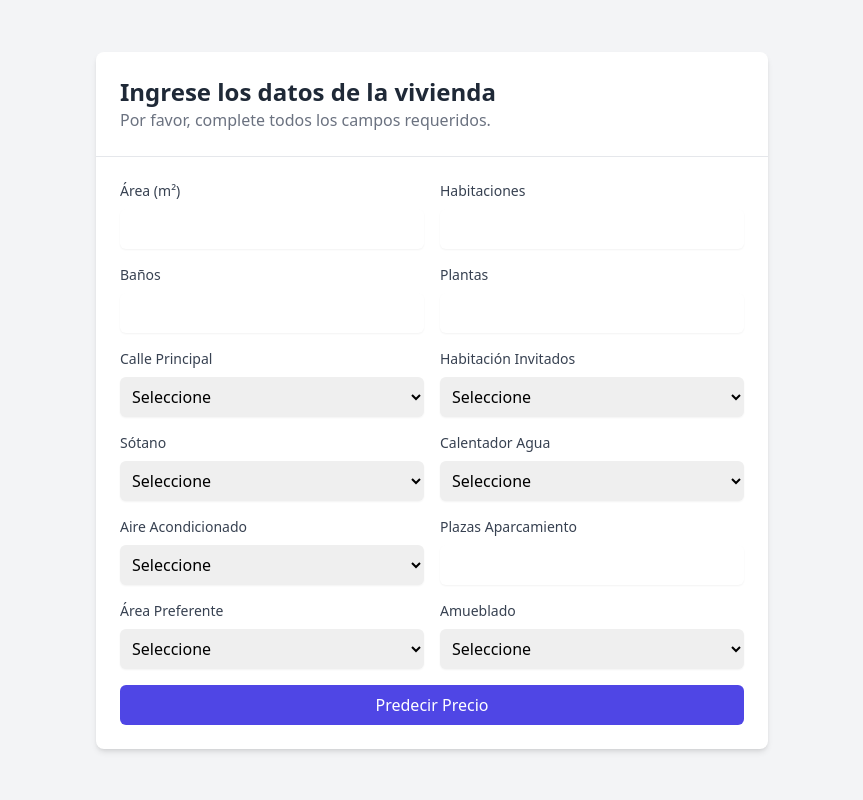
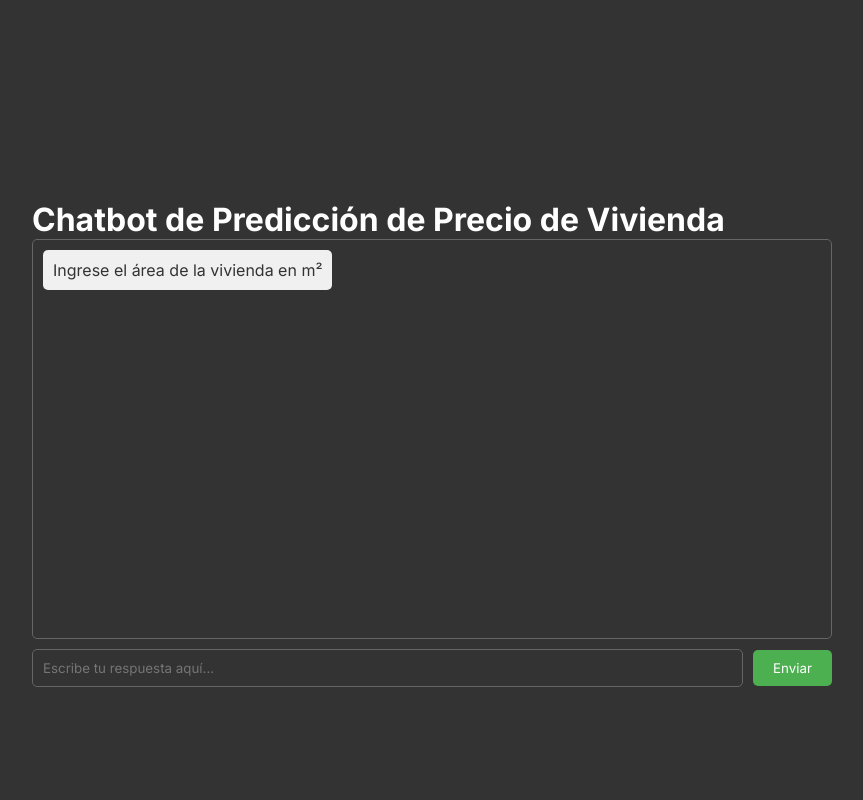
Before and after one commit to forjoa/chatbot-ia, a Flask app: page / in a window 1280 px wide. Shown: the whole page, without its empty margins (208-1071 px from the left). Run offline with Flask 3, Linux system fonts and the light colour scheme; parts of the project's set-up code (start-up, migrations or seed data) failed here and were passed over; some libraries are stand-ins or nearby versions.

Commit message:
feat: finish chatbot

```diff
--- a/templates/index.html
+++ b/templates/index.html
@@ -1,103 +1,178 @@
 <!DOCTYPE html>
 <html lang="es">
+
 <head>
     <meta charset="UTF-8">
-    <meta name="viewport" content="width=device-width, initial-scale=1.0">
-    <script src="https://cdn.tailwindcss.com"></script>
-    <title>Predicción de Precio de Vivienda</title>
+    <title>House price prediction</title>
+    <style>
+        @import url('https://fonts.googleapis.com/css2?family=Inter:ital,opsz,wght@0,14..32,100..900;1,14..32,100..900&display=swap');
+
+        * {
+            margin: 0;
+            padding: 0;
+            box-sizing: border-box;
+            font-family: "Inter", sans-serif;
+            background-color: #333;
+        }
+
+        h1 {
+            color: #fff;
+        }
+
+        body {
+            margin: auto;
+            width: 800px;
+            margin-top: 200px;
+        }
+
+        #chat-container {
+            border: 1px solid #666;
+            border-radius: 5px;
+            padding: 10px;
+            margin-bottom: 10px;
+            height: 400px;
+            overflow-y: scroll;
+            display: flex;
+            flex-direction: column;
+        }
+
+        #user-input-container {
+            display: flex;
+            align-items: center;
+        }
+
+        #user-input {
+            flex: 1;
+            padding: 10px;
+            border: 1px solid #666;
+            border-radius: 5px;
+            outline: none;
+            color: #fff;
+        }
+
+        #send-btn {
+            margin-left: 10px;
+            padding: 10px 20px;
+            background-color: #4CAF50;
+            color: white;
+            border: none;
+            border-radius: 5px;
+            cursor: pointer;
+        }
+
+        .message.bot {
+            margin-bottom: 10px;
+            text-align: left;
+            width: 100%;
+            display: flex;
+            justify-content: flex-start;
+
+            & p {
+                color: #333;
+                padding: 10px;
+                border-radius: 5px;
+                background-color: #f0f0f0;
+                width: fit-content;
+            }
+        }
+
+        .message.user {
+            margin-bottom: 10px;
+            text-align: right;
+            width: 100%;
+            display: flex;
+            justify-content: flex-end;
+
+            & p {
+                color: white;
+                padding: 10px;
+                border-radius: 5px;
+                background-color: #4CAF50;
+                width: fit-content;
+            }
+        }
+    </style>
 </head>
-<body class="bg-gray-100 min-h-screen flex items-center justify-center">
-    <div class="container mx-auto p-4">
-        <div class="bg-white shadow-md rounded-lg w-full max-w-2xl mx-auto">
-            <div class="p-6 border-b">
-                <h2 class="text-2xl font-bold text-gray-800">Ingrese los datos de la vivienda</h2>
-                <p class="text-gray-500">Por favor, complete todos los campos requeridos.</p>
-            </div>
-            <form action="/predict" method="post" class="p-6 space-y-4">
-                <div class="grid grid-cols-1 md:grid-cols-2 gap-4">
-                    <div class="space-y-2">
-                        <label for="area" class="block text-sm font-medium text-gray-700">Área (m²)</label>
-                        <input id="area" name="area" type="number" required class="p-2 p-2 mt-1 block w-full rounded-md border-gray-300 shadow-sm focus:border-indigo-300 focus:ring focus:ring-indigo-200 focus:ring-opacity-50">
-                    </div>
-                    <div class="space-y-2">
-                        <label for="bedrooms" class="block text-sm font-medium text-gray-700">Habitaciones</label>
-                        <input id="bedrooms" name="bedrooms" type="number" required class="p-2 mt-1 block w-full rounded-md border-gray-300 shadow-sm focus:border-indigo-300 focus:ring focus:ring-indigo-200 focus:ring-opacity-50">
-                    </div>
-                    <div class="space-y-2">
-                        <label for="bathrooms" class="block text-sm font-medium text-gray-700">Baños</label>
-                        <input id="bathrooms" name="bathrooms" type="number" required class="p-2 mt-1 block w-full rounded-md border-gray-300 shadow-sm focus:border-indigo-300 focus:ring focus:ring-indigo-200 focus:ring-opacity-50">
-                    </div>
-                    <div class="space-y-2">
-                        <label for="stories" class="block text-sm font-medium text-gray-700">Plantas</label>
-                        <input id="stories" name="stories" type="number" required class="p-2 mt-1 block w-full rounded-md border-gray-300 shadow-sm focus:border-indigo-300 focus:ring focus:ring-indigo-200 focus:ring-opacity-50">
-                    </div>
-                    <div class="space-y-2">
-                        <label for="mainroad" class="block text-sm font-medium text-gray-700">Calle Principal</label>
-                        <select name="mainroad" class="p-2 mt-1 block w-full rounded-md border-gray-300 shadow-sm focus:border-indigo-300 focus:ring focus:ring-indigo-200 focus:ring-opacity-50">
-                            <option value="">Seleccione</option>
-                            <option value="yes">Sí</option>
-                            <option value="no">No</option>
-                        </select>
-                    </div>
-                    <div class="space-y-2">
-                        <label for="guestroom" class="block text-sm font-medium text-gray-700">Habitación Invitados</label>
-                        <select name="guestroom" class="p-2 mt-1 block w-full rounded-md border-gray-300 shadow-sm focus:border-indigo-300 focus:ring focus:ring-indigo-200 focus:ring-opacity-50">
-                            <option value="">Seleccione</option>
-                            <option value="yes">Sí</option>
-                            <option value="no">No</option>
-                        </select>
-                    </div>
-                    <div class="space-y-2">
-                        <label for="basement" class="block text-sm font-medium text-gray-700">Sótano</label>
-                        <select name="basement" class="p-2 mt-1 block w-full rounded-md border-gray-300 shadow-sm focus:border-indigo-300 focus:ring focus:ring-indigo-200 focus:ring-opacity-50">
-                            <option value="">Seleccione</option>
-                            <option value="yes">Sí</option>
-                            <option value="no">No</option>
-                        </select>
-                    </div>
-                    <div class="space-y-2">
-                        <label for="hotwaterheating" class="block text-sm font-medium text-gray-700">Calentador Agua</label>
-                        <select name="hotwaterheating" class="p-2 mt-1 block w-full rounded-md border-gray-300 shadow-sm focus:border-indigo-300 focus:ring focus:ring-indigo-200 focus:ring-opacity-50">
-                            <option value="">Seleccione</option>
-                            <option value="yes">Sí</option>
-                            <option value="no">No</option>
-                        </select>
-                    </div>
-                    <div class="space-y-2">
-                        <label for="airconditioning" class="block text-sm font-medium text-gray-700">Aire Acondicionado</label>
-                        <select name="airconditioning" class="p-2 mt-1 block w-full rounded-md border-gray-300 shadow-sm focus:border-indigo-300 focus:ring focus:ring-indigo-200 focus:ring-opacity-50">
-                            <option value="">Seleccione</option>
-                            <option value="yes">Sí</option>
-                            <option value="no">No</option>
-                        </select>
-                    </div>
-                    <div class="space-y-2">
-                        <label for="parking" class="block text-sm font-medium text-gray-700">Plazas Aparcamiento</label>
-                        <input id="parking" name="parking" type="number" required class="p-2 mt-1 block w-full rounded-md border-gray-300 shadow-sm focus:border-indigo-300 focus:ring focus:ring-indigo-200 focus:ring-opacity-50">
-                    </div>
-                    <div class="space-y-2">
-                        <label for="prefarea" class="block text-sm font-medium text-gray-700">Área Preferente</label>
-                        <select name="prefarea" class="p-2 mt-1 block w-full rounded-md border-gray-300 shadow-sm focus:border-indigo-300 focus:ring focus:ring-indigo-200 focus:ring-opacity-50">
-                            <option value="">Seleccione</option>
-                            <option value="yes">Sí</option>
-                            <option value="no">No</option>
-                        </select>
-                    </div>
-                    <div class="space-y-2">
-                        <label for="furnished" class="block text-sm font-medium text-gray-700">Amueblado</label>
-                        <select name="furnished" class="p-2 mt-1 block w-full rounded-md border-gray-300 shadow-sm focus:border-indigo-300 focus:ring focus:ring-indigo-200 focus:ring-opacity-50">
-                            <option value="">Seleccione</option>
-                            <option value="furnished">Amueblado</option>
-                            <option value="semi-furnished">Semi-Amueblado</option>
-                            <option value="unfurnished">Sin Amueblar</option>
-                        </select>
-                    </div>
-                </div>
-                <button type="submit" class="w-full bg-indigo-600 text-white py-2 px-4 rounded-md hover:bg-indigo-700 focus:outline-none focus:ring-2 focus:ring-indigo-500 focus:ring-offset-2">
-                    Predecir Precio
-                </button>
-            </form>
-        </div>
+
+<body>
+    <h1>Chatbot de Predicción de Precio de Vivienda</h1>
+    <div id="chat-container"></div>
+    <div id="user-input-container">
+        <input type="text" id="user-input" placeholder="Escribe tu respuesta aquí..." autofocus>
+        <button id="send-btn">Enviar</button>
     </div>
+
+    <script>
+        const chatContainer = document.getElementById('chat-container');
+        const userInput = document.getElementById('user-input');
+        const sendBtn = document.getElementById('send-btn');
+
+        const questions = [
+            { key: 'area', text: 'Ingrese el área de la vivienda en m²' },
+            { key: 'bedrooms', text: 'Ingrese el número de habitaciones' },
+            { key: 'bathrooms', text: 'Ingrese el número de baños' },
+            { key: 'stories', text: 'Ingrese el número de plantas' },
+            { key: 'mainroad', text: '¿Está la vivienda en una calle principal? (yes/no)' },
+            { key: 'guestroom', text: '¿Tiene habitación de invitados? (yes/no)' },
+            { key: 'basement', text: '¿Tiene sótano? (yes/no)' },
+            { key: 'hotwaterheating', text: '¿Tiene calentador de agua? (yes/no)' },
+            { key: 'airconditioning', text: '¿Tiene aire acondicionado? (yes/no)' },
+            { key: 'parking', text: 'Ingrese el número de plazas de aparcamiento' },
+            { key: 'prefarea', text: '¿Está en una zona preferente? (yes/no)' },
+            { key: 'furnished', text: '¿La vivienda está amueblada? (furnished, semi-furnished, unfurnished)' }
+        ];
+        let currentQuestion = 0;
+        let responses = {};
+
+        function addMessage(text, sender) {
+            const msgDiv = document.createElement('div');
+            msgDiv.classList.add('message', sender);
+            const msgP = document.createElement('p');
+            msgP.innerText = text;
+            msgDiv.appendChild(msgP);
+            chatContainer.appendChild(msgDiv);
+            chatContainer.scrollTop = chatContainer.scrollHeight;
+        }
+
+        function askNextQuestion() {
+            if (currentQuestion < questions.length) {
+                addMessage(questions[currentQuestion].text, 'bot');
+            } else {
+                addMessage('Procesando su información...', 'bot');
+                fetch('/chatpredict', {
+                    method: 'POST',
+                    headers: { 'Content-Type': 'application/json' },
+                    body: JSON.stringify(responses)
+                })
+                    .then(response => response.json())
+                    .then(data => {
+                        addMessage('El precio estimado de la vivienda es: €' + data.prediction, 'bot');
+                    })
+                    .catch(error => {
+                        console.error('Error:', error);
+                        addMessage('Ocurrió un error al predecir el precio.', 'bot');
+                    });
+            }
+        }
+
+        sendBtn.addEventListener('click', () => {
+            const answer = userInput.value.trim();
+            if (!answer) return;
+            addMessage(answer, 'user');
+            if (currentQuestion < questions.length) {
+                responses[questions[currentQuestion].key] = answer;
+                currentQuestion++;
+                userInput.value = '';
+                setTimeout(askNextQuestion, 500);
+            }
+        });
+
+        userInput.addEventListener('keypress', (e) => {
+            if (e.key === 'Enter') sendBtn.click();
+        });
+
+        setTimeout(askNextQuestion, 500);
+    </script>
 </body>
+
 </html>
```
